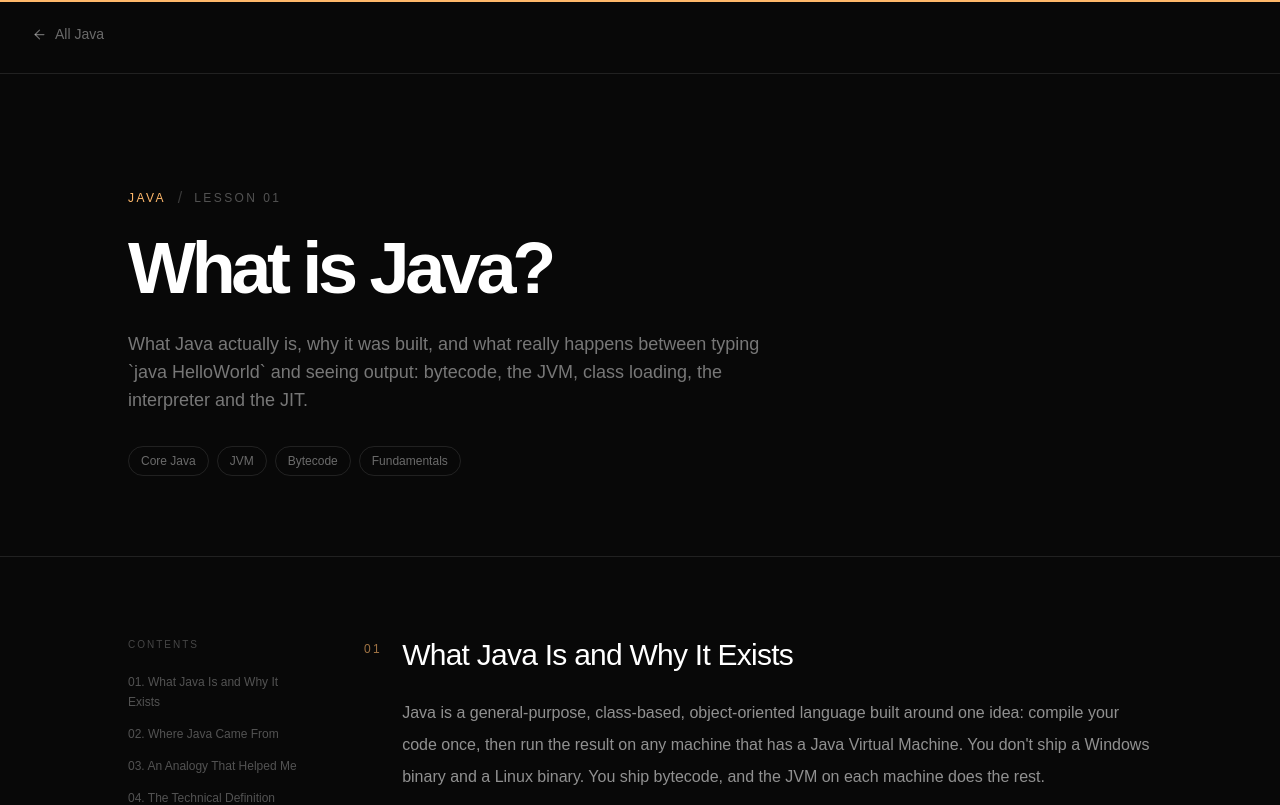
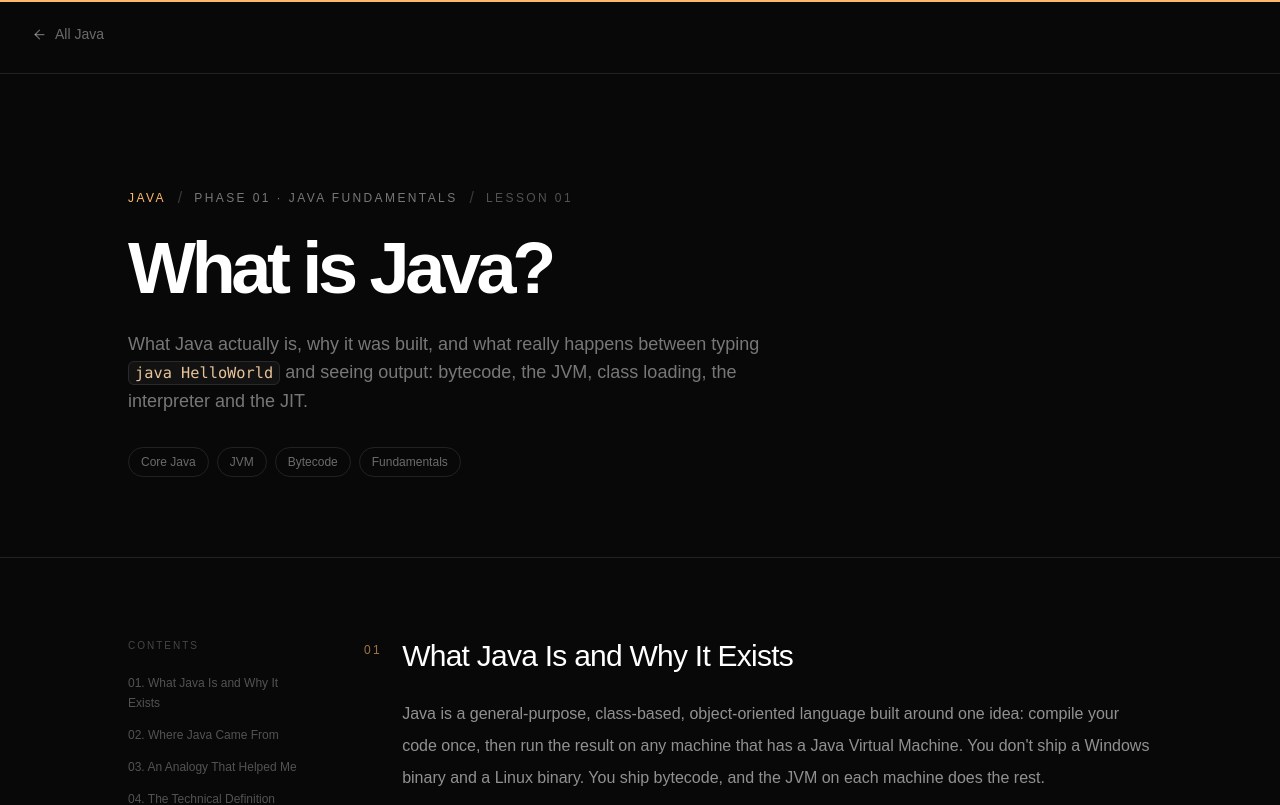
Before and after one commit to kumarprince06/prince-portfolio, a Next.js app: page /writing/java/what-is-java in a window 1280 px wide. Shown: the top 805 px of the page. Built offline with nearby package versions, Linux system fonts and the light colour scheme.

Commit message:
feat: show the phase in the lesson header

```diff
--- a/app/writing/[category]/[slug]/page.tsx
+++ b/app/writing/[category]/[slug]/page.tsx
@@ -2,7 +2,7 @@ import type { Metadata } from "next";
 import Link from "next/link";
 import { notFound } from "next/navigation";
 import { ArrowLeft, ArrowUpRight } from "lucide-react";
-import LessonBlocks from "@/components/LessonBlocks";
+import LessonBlocks, { Inline } from "@/components/LessonBlocks";
 import ReadingProgress from "@/components/ReadingProgress";
 import {
   getCategory,
@@ -47,7 +47,7 @@ export async function generateMetadata({
   return entry
     ? {
         title: `${entry.lesson.title} — Prince Kumar Sharma`,
-        description: entry.lesson.description,
+        description: entry.lesson.description.replace(/[`*]/g, ""),
       }
     : {};
 }
@@ -61,7 +61,7 @@ export default async function WritingLessonPage({
     notFound();
   }
 
-  const { category, lesson, number } = entry;
+  const { category, lesson, number, phase } = entry;
   const sections = lesson.sections.map((section, index) => ({
     ...section,
     number: String(index + 1).padStart(2, "0"),
@@ -95,6 +95,18 @@ export default async function WritingLessonPage({
               {category.title}
             </span>
 
+            {phase && (
+              <>
+                <span className="text-white/20">/</span>
+                <Link
+                  href={`/writing/${category.slug}#phase-${phase.number}`}
+                  className="text-xs uppercase tracking-[0.2em] text-white/45 transition-colors hover:text-white"
+                >
+                  Phase {phase.number} · {phase.title}
+                </Link>
+              </>
+            )}
+
             <span className="text-white/20">/</span>
 
             <span className="text-xs uppercase tracking-[0.2em] text-white/30">
@@ -116,7 +128,7 @@ export default async function WritingLessonPage({
           </h1>
 
           <p className="mt-7 max-w-2xl text-base leading-7 text-white/45 md:text-lg">
-            {lesson.description}
+            <Inline text={lesson.description} />
           </p>
 
           <div className="mt-8 flex flex-wrap gap-2">
```
